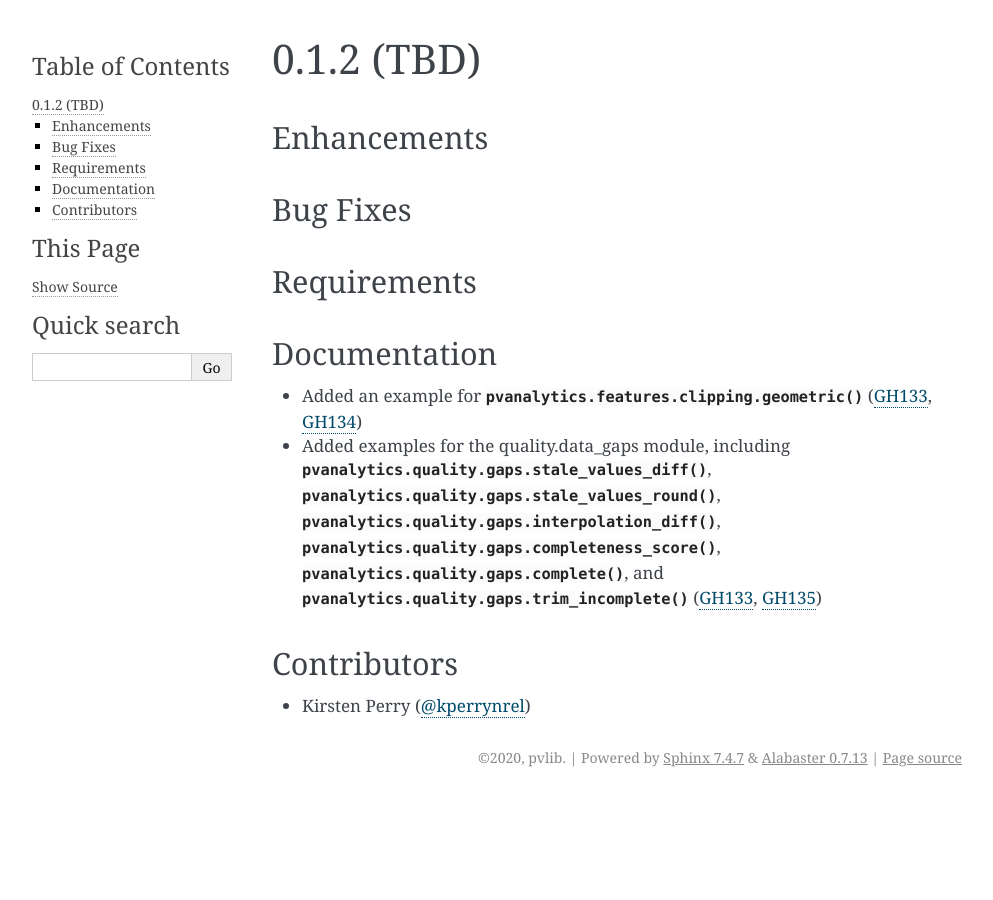
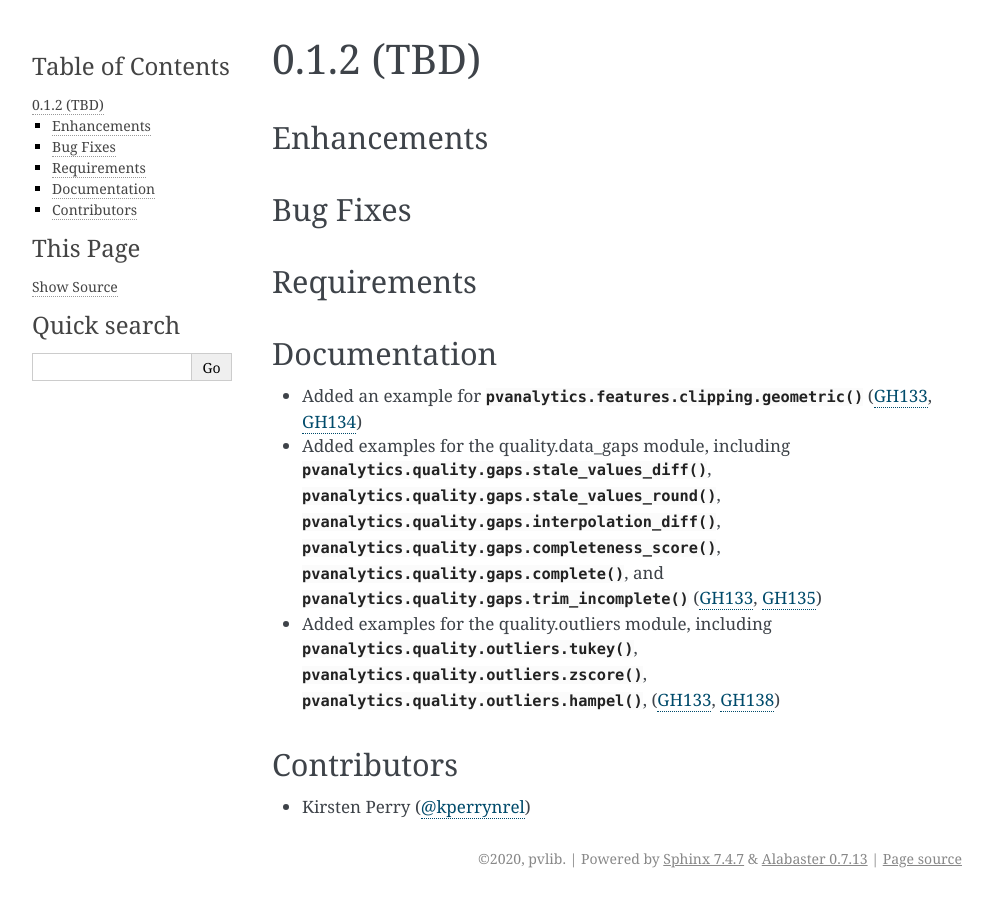
Before and after one commit to pvlib/pvanalytics, a Sphinx documentation site: the page built from docs/whatsnew/0.1.2.rst, in a window 1280 px wide. Shown: the whole page, without its empty margins (148-1141 px from the left). Built offline with Sphinx 7.4.7, drawn with Linux system fonts in a browser that asks for light colours; pages that are not in the unit, such as notebooks, are missing from menus.

Commit message:
updated the whatsnew doc with the outliers documentation.

```diff
--- a/docs/whatsnew/0.1.2.rst
+++ b/docs/whatsnew/0.1.2.rst
@@ -28,6 +28,11 @@ Documentation
   :py:func:`pvanalytics.quality.gaps.complete`, and
   :py:func:`pvanalytics.quality.gaps.trim_incomplete`
   (:issue:`133`, :pull:`135`)
+* Added examples for the quality.outliers module, including
+  :py:func:`pvanalytics.quality.outliers.tukey`,
+  :py:func:`pvanalytics.quality.outliers.zscore`,
+  :py:func:`pvanalytics.quality.outliers.hampel`,
+  (:issue:`133`, :pull:`138`)
 
 Contributors
 ~~~~~~~~~~~~
```
